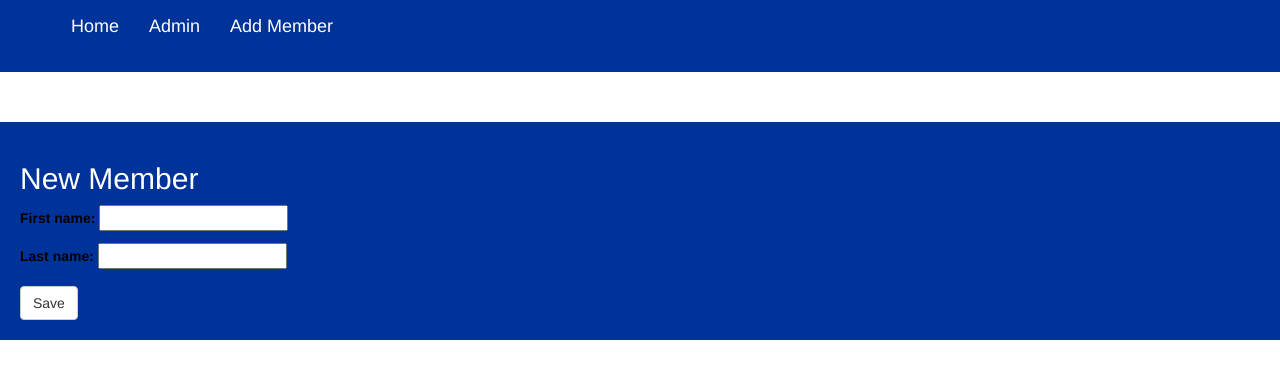
After one commit to chrishaining/Django_gym, a Django app: page /my_gym/member/new/ in a window 1280 px wide. The commit adds this page. Shown: the top 379 px of the page. Run offline with Django 3.2, Linux system fonts and the light colour scheme; some libraries are stand-ins or nearby versions.

Commit message:
adds member form

```diff
--- a/gym/settings.py
+++ b/gym/settings.py
@@ -119,3 +119,7 @@ USE_TZ = True
 # https://docs.djangoproject.com/en/3.0/howto/static-files/
 
 STATIC_URL = '/static/'
+
+STATICFILES_DIRS = [
+    os.path.join(BASE_DIR, "static"),
+]
--- /dev/null
+++ b/my_gym/forms.py
@@ -0,0 +1,9 @@
+from django import forms
+
+from .models import Member, Instructor, Session
+
+class MemberForm(forms.ModelForm):
+    # member = forms.ModelChoiceField(Member.objects.all())
+    class Meta:
+        model = Member
+        fields = ('first_name', 'last_name')
--- a/my_gym/urls.py
+++ b/my_gym/urls.py
@@ -4,4 +4,5 @@ from . import views
 
 urlpatterns = [
     path('', views.index, name='index'),
+    path('member/new/', views.member_new, name='member_new'),
 ]
--- a/my_gym/views.py
+++ b/my_gym/views.py
@@ -1,9 +1,20 @@
-from django.shortcuts import render
+from django.shortcuts import render, redirect
 from django.http import HttpResponse
 from my_gym.models import *
+from .forms import MemberForm
 # Create your views here.
 
+def index(request):
+    members = Member.objects.all()
+    return render(request, "my_gym/index.html", locals())
 
-def index(request):
-    sessions = Session.objects.all()
-    return render(request, "my_gym/index.html", locals())
+def member_new(request):
+    if request.method == "POST":
+        form = MemberForm(request.POST)
+        if form.is_valid():
+            member = form.save(commit=False)
+            member.save()
+            return redirect('index')
+    else:
+        form = MemberForm()
+        return render(request, 'my_gym/member_form.html', {'form': form})
--- a/static/css/style.css
+++ b/static/css/style.css
@@ -1,3 +1,31 @@
-body {
-    background-color: blue
+.header {
+    background-color: #003399
 }
+
+.body {
+    color: #003399
+}
+
+.navbar-brand {
+    color: white
+}
+
+.list {
+    padding-left: 20px;
+    color: #003399
+}
+
+.form-holder {
+    color: white;
+    background-color: #003399;
+    padding: 20px;
+    margin-top: 50px
+}
+
+.form-input {
+    color: black
+}
+
+h1 h2 {
+    color: #003399
+}
--- a/templates/base.html
+++ b/templates/base.html
@@ -1,3 +1,6 @@
+{% load static %}
+
+
 <!DOCTYPE html>
 <html lang="en">
 <head>
@@ -10,11 +13,12 @@
 </head>
 <body>
         <div class="header">
-                <div>
+                <div class="container-fluid">
                     <nav class="navbar navbar-expand-lg">
                         <ul class="navbar-nav">
                             <li class="nav"><a class="navbar-brand" href="{% url 'index' %}">Home</a></li>
                             <li class="nav"><a class="navbar-brand " href="/admin">Admin</a></li>
+                            <li class="nav"><a class="navbar-brand " href="{% url 'member_new' %}" >Add Member</a></li>
                     </ul>
                 </nav>
             </div>
--- /dev/null
+++ b/templates/my_gym/member_form.html
@@ -0,0 +1,14 @@
+{% extends 'base.html' %}
+
+{% block content %}
+<div class="form-holder">
+    <h2>New Member</h2>
+    <form method="POST" class="my_gym-form">
+        {% csrf_token %}
+        <div class="form-group">
+            <span class="form-input">{{ form.as_p }}</span>
+        </div>
+        <button type="submit" class="save btn btn-default">Save</button>
+    </form>
+</div>
+{% endblock %}
```
Also changed, not shown: seeds.json (added, +52 -0 lines), templates/my_gym/index.html (+7 -4 lines), db.sqlite3.
